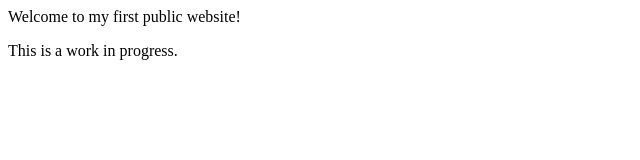
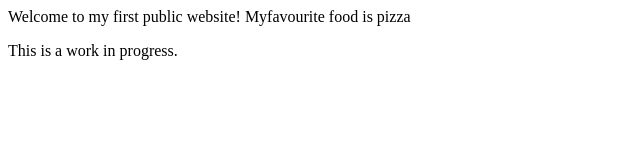
Before and after one commit to JusttttLuke/website, a plain HTML site: page index.html in a window 1280 px wide. Shown: the whole page, without its empty margins (0-640 px from the left). Drawn offline with Linux system fonts and the light colour scheme.

Commit message:
added text

```diff
--- a/index.html
+++ b/index.html
@@ -3,6 +3,7 @@
 
 <head>
 <h>Welcome to my first public website!</h>
+<h>Myfavourite food is pizza</h>
 </head>
 
 <body>
```
